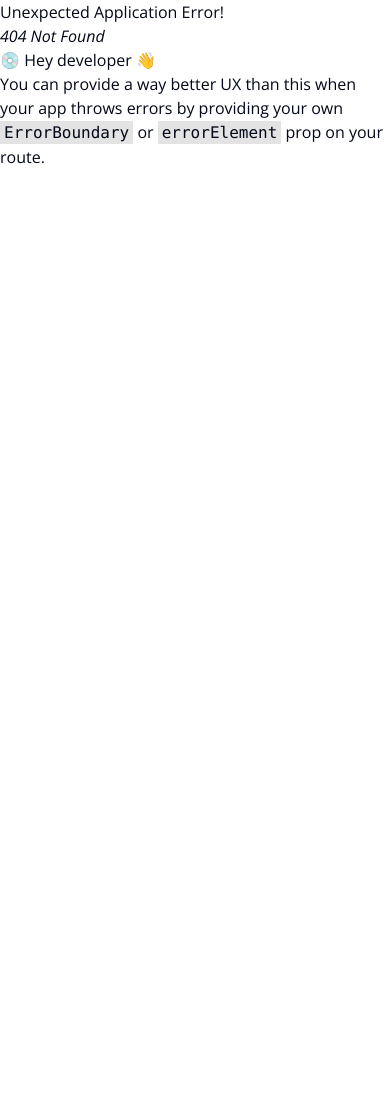
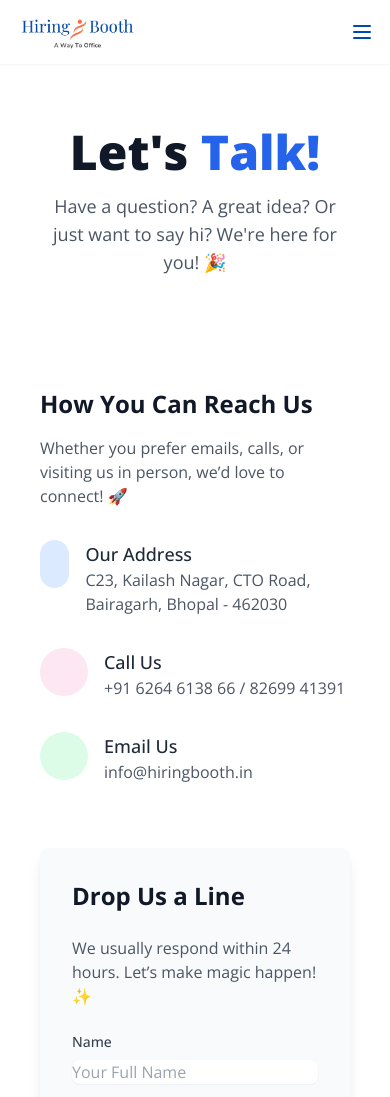
Before and after one commit to amanv077/hb, a React (Vite) app in the folder frontend/: page /contact in a window 390 px wide. Before the commit this address had no page. Shown: the top 1097 px of the page. Before the commit the page ends 844 px from the top, so only its background shows below. Built offline with nearby package versions, Linux system fonts and the light colour scheme; a web font is replaced by a local one.

Commit message:
Responsive work do

```diff
--- a/frontend/src/App.jsx
+++ b/frontend/src/App.jsx
@@ -20,6 +20,7 @@ import StudentDetails from "./components/students/StudentDetails";
 import Footer from "./components/shared/Footer";
 import Counselor from "./components/Counselor";
 import AboutUs from "./components/AboutUs";
+import ContactUs from "./components/ContactUs";
 
 // Layout Component for Navbar and Header
 function Layout() {
@@ -67,6 +68,10 @@ const appRouter = createBrowserRouter([
       {
         path: "/about-us",
         element: <AboutUs />,
+      },
+      {
+        path: "/contact",
+        element: <ContactUs />,
       },
       {
         path: "/description/:id",
--- /dev/null
+++ b/frontend/src/components/ContactUs.jsx
@@ -0,0 +1,162 @@
+import React from "react";
+
+const ContactUs = () => {
+  return (
+    <div className="bg-white min-h-screen">
+      {/* Header Section */}
+      <div className="text-center py-16 px-6">
+        <h1 className="text-5xl font-extrabold text-gray-900 mb-4">
+          Let's <span className="text-blue-600">Talk!</span>
+        </h1>
+        <p className="text-lg text-gray-600">
+          Have a question? A great idea? Or just want to say hi? We're here for
+          you! 🎉
+        </p>
+      </div>
+
+      {/* Main Content */}
+      <div className="max-w-7xl mx-auto py-12 px-6 lg:px-8">
+        <div className="grid grid-cols-1 lg:grid-cols-2 gap-16 items-start">
+          {/* Contact Details */}
+          <div>
+            <h2 className="text-2xl font-bold text-gray-900 mb-4">
+              How You Can Reach Us
+            </h2>
+            <p className="text-gray-600 mb-8">
+              Whether you prefer emails, calls, or visiting us in person, we’d
+              love to connect! 🚀
+            </p>
+            <div className="space-y-8">
+              <div className="flex items-start">
+                <div className="w-12 h-12 flex items-center justify-center rounded-full bg-blue-100 text-blue-600">
+                  <i className="fas fa-map-marker-alt text-2xl"></i>
+                </div>
+                <div className="ml-4">
+                  <h3 className="text-lg font-medium text-gray-800">
+                    Our Address
+                  </h3>
+                  <p className="text-gray-600">
+                    C23, Kailash Nagar, CTO Road, Bairagarh, Bhopal - 462030
+                  </p>
+                </div>
+              </div>
+              <div className="flex items-start">
+                <div className="w-12 h-12 flex items-center justify-center rounded-full bg-pink-100 text-pink-600">
+                  <i className="fas fa-phone-alt text-2xl"></i>
+                </div>
+                <div className="ml-4">
+                  <h3 className="text-lg font-medium text-gray-800">Call Us</h3>
+                  <p className="text-gray-600">
+                    +91 6264 6138 66 / 82699 41391
+                  </p>
+                </div>
+              </div>
+              <div className="flex items-start">
+                <div className="w-12 h-12 flex items-center justify-center rounded-full bg-green-100 text-green-600">
+                  <i className="fas fa-envelope text-2xl"></i>
+                </div>
+                <div className="ml-4">
+                  <h3 className="text-lg font-medium text-gray-800">
+                    Email Us
+                  </h3>
+                  <p className="text-gray-600">info@hiringbooth.in</p>
+                </div>
+              </div>
+            </div>
+          </div>
+
+          {/* Contact Form */}
+          <div className="bg-gray-50 p-8 rounded-lg shadow-lg">
+            <h2 className="text-2xl font-bold text-gray-900 mb-6">
+              Drop Us a Line
+            </h2>
+            <p className="text-gray-600 mb-6">
+              We usually respond within 24 hours. Let’s make magic happen! ✨
+            </p>
+            <form className="space-y-6">
+              <div>
+                <label
+                  className="block text-sm font-medium text-gray-700"
+                  htmlFor="name"
+                >
+                  Name
+                </label>
+                <input
+                  type="text"
+                  id="name"
+                  name="name"
+                  required
+                  className="mt-2 block w-full rounded-lg border-gray-300 shadow-sm focus:border-blue-500 focus:ring-blue-500"
+                  placeholder="Your Full Name"
+                />
+              </div>
+              <div>
+                <label
+                  className="block text-sm font-medium text-gray-700"
+                  htmlFor="email"
+                >
+                  Email
+                </label>
+                <input
+                  type="email"
+                  id="email"
+                  name="email"
+                  required
+                  className="mt-2 block w-full rounded-lg border-gray-300 shadow-sm focus:border-blue-500 focus:ring-blue-500"
+                  placeholder="yourname@example.com"
+                />
+              </div>
+              <div>
+                <label
+                  className="block text-sm font-medium text-gray-700"
+                  htmlFor="message"
+                >
+                  Message
+                </label>
+                <textarea
+                  id="message"
+                  name="message"
+                  required
+                  rows="4"
+                  className="mt-2 block w-full rounded-lg border-gray-300 shadow-sm focus:border-blue-500 focus:ring-blue-500"
+                  placeholder="Tell us something exciting..."
+                />
+              </div>
+              <button
+                type="submit"
+                className="w-full bg-gradient-to-r from-blue-500 to-purple-600 text-white py-3 rounded-lg shadow-md hover:from-blue-600 hover:to-purple-700 focus:outline-none focus:ring-2 focus:ring-blue-500 focus:ring-offset-2"
+              >
+                Send Message 🚀
+              </button>
+            </form>
+          </div>
+        </div>
+
+        {/* Divider */}
+        <div className="my-16 border-t border-gray-200"></div>
+
+        {/* Map Section */}
+        <div>
+          <h2 className="text-2xl font-bold text-gray-900 mb-6 text-center">
+            Find Us Here
+          </h2>
+          <p className="text-center text-gray-600 mb-6">
+            We’re right here, waiting to welcome you! 💙
+          </p>
+          <div className="rounded-lg overflow-hidden shadow-lg">
+            <iframe
+              src="https://www.google.com/maps/embed?pb=!1m18!1m12!1m3!1d2377.123457123!2d77.4451412!3d23.2600425!2m3!1f0!2f0!3f0!3m2!1i1024!2i768!4f13.1!3m3!1m2!1s0x123456789abcdefg%3A0xabcdef123456789!2sC23%2C%20Kailash%20Nagar%2C%20CTO%20Road%2C%20Bairagarh%2C%20Bhopal%20-%20462030!5e0!3m2!1sen!2sin!4v123456789"
+              width="100%"
+              height="400"
+              allowFullScreen
+              loading="lazy"
+              className="border-0"
+            ></iframe>
+          </div>
+        </div>
+      </div>
+    </div>
+  );
+};
+
+export default ContactUs;
--- a/frontend/src/components/students/StudentDetails.jsx
+++ b/frontend/src/components/students/StudentDetails.jsx
@@ -2,19 +2,25 @@ import React from "react";
 
 const StudentDetails = ({ student, onBack }) => {
   return (
-    <div className="bg-white shadow-lg rounded-lg p-8 max-w-4xl mx-auto">
+    <div className="bg-gray-50 min-h-screen py-8 px-4">
+      <div className="bg-white shadow-xl rounded-lg max-w-5xl mx-auto p-8">
+        {/* Back Button */}
         <button
-        className="bg-blue-600 text-white py-2 px-6 rounded-md mb-6 hover:bg-blue-700 transition"
+          className="bg-blue-600 text-white py-2 px-6 rounded-lg mb-6 hover:bg-blue-700 transition"
           onClick={onBack}
         >
-        Back
+          &larr; Back
         </button>
 
-      <h2 className="text-3xl font-bold text-gray-800">{student.name}</h2>
-      <p className="text-gray-500 mt-1">{`${student.city}, ${student.state}`}</p>
+        {/* Header */}
+        <div className="flex flex-col items-center text-center mb-8">
+          <h2 className="text-4xl font-bold text-gray-800">{student.name}</h2>
+          <p className="text-lg text-gray-500">{`${student.city}, ${student.state}`}</p>
+        </div>
 
-      <div className="mt-6 grid grid-cols-1 sm:grid-cols-2 gap-6">
-        <div>
+        {/* Info Grid */}
+        <div className="grid grid-cols-1 sm:grid-cols-2 gap-6 mb-8">
+          <div className="bg-gray-100 p-6 rounded-lg shadow-sm">
             <p className="text-gray-600">
               <strong>Mobile:</strong> {student.mobile}
             </p>
@@ -28,18 +34,16 @@ const StudentDetails = ({ student, onBack }) => {
               <strong>Gender:</strong> {student.gender || "N/A"}
             </p>
           </div>
-        <div>
+          <div className="bg-gray-100 p-6 rounded-lg shadow-sm">
             <p className="text-gray-600">
               <strong>Address:</strong> {student.address || "N/A"}
             </p>
             <p className="text-gray-600">
-            <strong>Highest Qualification:</strong>{" "}
-            {student.highestQualification} (
+              <strong>Qualification:</strong> {student.highestQualification} (
               {student.highestQualificationCategory || "N/A"})
             </p>
             <p className="text-gray-600">
-            <strong>Total Work Experience:</strong> {student.totWorkExp || 0}{" "}
-            years
+              <strong>Work Experience:</strong> {student.totWorkExp || 0} years
             </p>
             <p className="text-gray-600">
               <strong>Resume:</strong>{" "}
@@ -49,20 +53,23 @@ const StudentDetails = ({ student, onBack }) => {
                 rel="noopener noreferrer"
                 className="text-blue-600 underline hover:text-blue-700"
               >
-              Download Resume
+                Download
               </a>
             </p>
           </div>
         </div>
 
         {/* Education Section */}
-      <div className="mt-8">
-        <h3 className="text-2xl font-bold text-gray-800 mb-4">Education</h3>
+        <div className="mb-8">
+          <h3 className="text-2xl font-semibold text-gray-800 mb-4">
+            Education
+          </h3>
           {student.education.length > 0 ? (
-          student.education.map((edu, index) => (
+            <div className="grid gap-4">
+              {student.education.map((edu, index) => (
                 <div
                   key={index}
-              className="p-4 border border-gray-200 rounded-md bg-gray-50 mb-4"
+                  className="bg-gray-100 p-6 rounded-lg shadow-sm"
                 >
                   <p className="text-gray-600">
                     <strong>Qualification:</strong> {edu.qualification}
@@ -77,22 +84,24 @@ const StudentDetails = ({ student, onBack }) => {
                     <strong>Percentage:</strong> {edu.percentage || "N/A"}
                   </p>
                 </div>
-          ))
+              ))}
+            </div>
           ) : (
             <p className="text-gray-600">No education details available.</p>
           )}
         </div>
 
         {/* Work Experience Section */}
-      <div className="mt-8">
-        <h3 className="text-2xl font-bold text-gray-800 mb-4">
+        <div className="mb-8">
+          <h3 className="text-2xl font-semibold text-gray-800 mb-4">
             Work Experience
           </h3>
           {student.experience.length > 0 ? (
-          student.experience.map((exp, index) => (
+            <div className="grid gap-4">
+              {student.experience.map((exp, index) => (
                 <div
                   key={index}
-              className="p-4 border border-gray-200 rounded-md bg-gray-50 mb-4"
+                  className="bg-gray-100 p-6 rounded-lg shadow-sm"
                 >
                   <p className="text-gray-600">
                     <strong>Company Name:</strong> {exp.compName || "N/A"}
@@ -108,15 +117,41 @@ const StudentDetails = ({ student, onBack }) => {
                     {exp.endDate || "N/A"}
                   </p>
                 </div>
-          ))
+              ))}
+            </div>
           ) : (
-          <p className="text-gray-600">No work experience details available.</p>
+            <p className="text-gray-600">
+              No work experience details available.
+            </p>
           )}
         </div>
 
+        {/* Additional Skills Section */}
+        <div className="mb-8">
+          <h3 className="text-2xl font-semibold text-gray-800 mb-4">
+            Additional Skills
+          </h3>
+          <div className="bg-gray-100 p-6 rounded-lg shadow-sm">
+            {student.skills && student.skills.length > 0 ? (
+              <div className="flex flex-wrap space-x-4 space-y-2">
+                {student.skills.map((skill, index) => (
+                  <span
+                    key={index}
+                    className="bg-blue-100 text-blue-600 px-4 py-2 rounded-lg shadow-sm"
+                  >
+                    {skill}
+                  </span>
+                ))}
+              </div>
+            ) : (
+              <p className="text-gray-600">No additional skills available.</p>
+            )}
+          </div>
+        </div>
+
         {/* Additional Information Section */}
-      <div className="mt-8">
-        <h3 className="text-2xl font-bold text-gray-800 mb-4">
+        <div className="mb-8">
+          <h3 className="text-2xl font-semibold text-gray-800 mb-4">
             Additional Information
           </h3>
           <p className="text-gray-600">
@@ -124,13 +159,8 @@ const StudentDetails = ({ student, onBack }) => {
             {student.candidate_summary || "N/A"}
           </p>
           <p className="text-gray-600">
-          <strong>Skills:</strong>{" "}
-          {student.skills && student.skills.length > 0
-            ? student.skills.join(", ")
-            : "N/A"}
-        </p>
-        <p className="text-gray-600">
-          <strong>Uploaded Location:</strong> {student.uploadLocation || "N/A"}
+            <strong>Uploaded Location:</strong>{" "}
+            {student.uploadLocation || "N/A"}
           </p>
           {student.answers && student.answers.length > 0 && (
             <div className="mt-4">
@@ -144,6 +174,7 @@ const StudentDetails = ({ student, onBack }) => {
           )}
         </div>
       </div>
+    </div>
   );
 };
 
--- a/frontend/src/components/students/StudentList.jsx
+++ b/frontend/src/components/students/StudentList.jsx
@@ -76,23 +76,20 @@ const StudentList = () => {
 
   return (
     <div className="min-h-screen bg-gradient-to-b from-gray-100 to-gray-200 ">
-      <div className="max-w-7xl mx-auto px-4 py-8 flex flex-col lg:flex-row">
+      <div
+        className={`max-w-7xl mx-auto px-4 py-8 flex flex-col ${
+          selectedStudent ? "" : "lg:flex-row"
+        }`}
+      >
         {/* Filter Section */}
-        <div className="lg:w-1/5 w-full mr-10 mb-6 lg:mb-0">
-          <Filter onSearch={handleSearch} />
-        </div>
+        {!selectedStudent && (
+          <div className="lg:w-1/5 w-full mr-10 mb-6 lg:mb-0">
+            <Filter onSearch={handleSearch} />
+          </div>
+        )}
 
-        {/* Student List Section */}
-        <div className="lg:w-2/3 w-full">
-          {/* <div className="text-center mb-8">
-            <h1 className="text-3xl font-bold text-gray-800">
-              Student Directory
-            </h1>
-            <p className="text-gray-600 mt-2">
-              Browse through our list of students and find your match.
-            </p>
-          </div> */}
-
+        {/* Content Section */}
+        <div className={`${selectedStudent ? "w-full" : "lg:w-2/3 w-full"}`}>
           {loading ? (
             <div className="text-center py-16">
               <div className="animate-spin text-blue-600" role="status">
```
Lines whose indentation alone changed are shown as unchanged.
